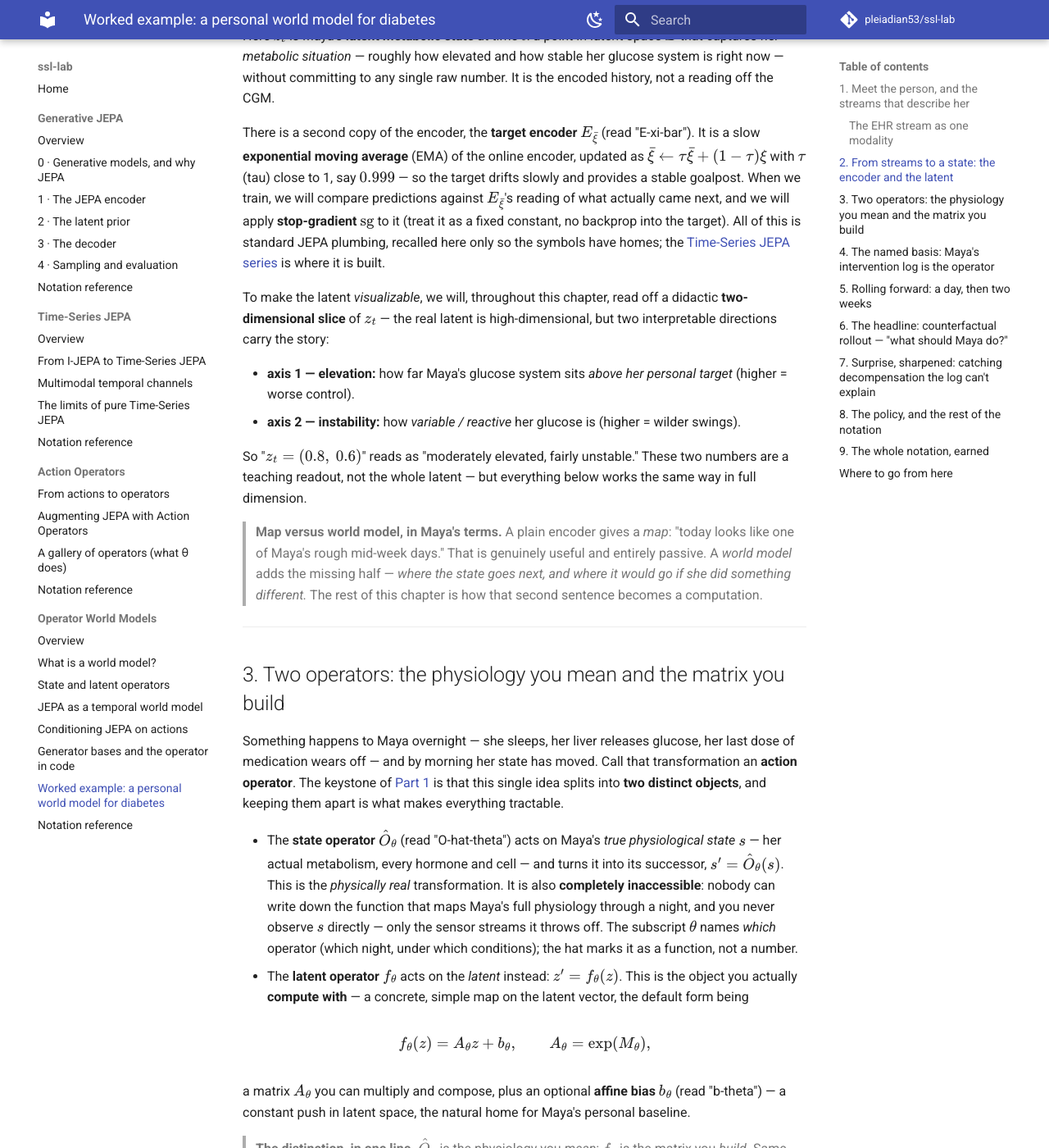
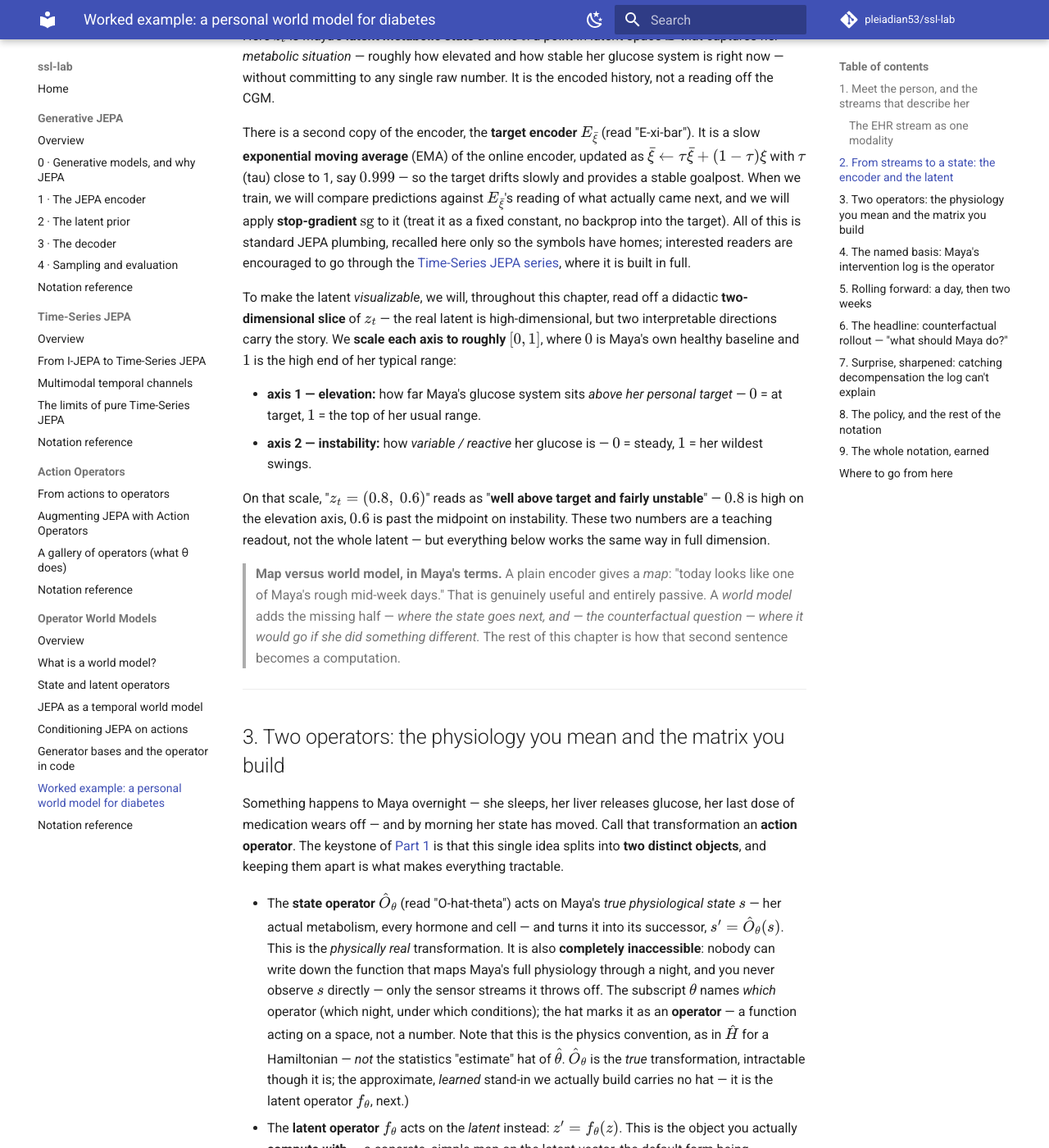
Before and after one commit to pleiadian53/ssl-lab, an MkDocs documentation site: the page built from docs/operator_world_models/05-worked-example-diabetes.md, in a window 1280 px wide and 1400 px high, scrolled down 3153 px. Shown: the whole window at 82% size. Built offline with MkDocs 1.6.1 and Material for MkDocs 9.7.7, drawn with Linux system fonts in a browser that asks for light colours; comment, search, counter and statistics services are not loaded; some of the changed text lies outside the part shown.

Commit message:
Updating operator world model documents, practical examples, and notations

```diff
--- a/docs/operator_world_models/05-worked-example-diabetes.md
+++ b/docs/operator_world_models/05-worked-example-diabetes.md
@@ -69,16 +69,16 @@
 
 Here **$z_t$** is Maya's **latent metabolic state** at time $t$: a point in latent space $\mathcal{Z}$ that captures her *metabolic situation* — roughly how elevated and how stable her glucose system is right now — without committing to any single raw number. It is the encoded history, not a reading off the CGM.
 
-There is a second copy of the encoder, the **target encoder $E_{\bar\xi}$** (read "E-xi-bar"). It is a slow **exponential moving average** (EMA) of the online encoder, updated as $\bar\xi \leftarrow \tau\bar\xi + (1-\tau)\xi$ with **$\tau$** (tau) close to 1, say $0.999$ — so the target drifts slowly and provides a stable goalpost. When we train, we will compare predictions against $E_{\bar\xi}$'s reading of what actually came next, and we will apply **stop-gradient $\mathrm{sg}$** to it (treat it as a fixed constant, no backprop into the target). All of this is standard JEPA plumbing, recalled here only so the symbols have homes; the [Time-Series JEPA series](../time_series_jepa/index.md) is where it is built.
+There is a second copy of the encoder, the **target encoder $E_{\bar\xi}$** (read "E-xi-bar"). It is a slow **exponential moving average** (EMA) of the online encoder, updated as $\bar\xi \leftarrow \tau\bar\xi + (1-\tau)\xi$ with **$\tau$** (tau) close to 1, say $0.999$ — so the target drifts slowly and provides a stable goalpost. When we train, we will compare predictions against $E_{\bar\xi}$'s reading of what actually came next, and we will apply **stop-gradient $\mathrm{sg}$** to it (treat it as a fixed constant, no backprop into the target). All of this is standard JEPA plumbing, recalled here only so the symbols have homes; interested readers are encouraged to go through the [Time-Series JEPA series](../time_series_jepa/index.md), where it is built in full.
 
-To make the latent *visualizable*, we will, throughout this chapter, read off a didactic **two-dimensional slice** of $z_t$ — the real latent is high-dimensional, but two interpretable directions carry the story:
+To make the latent *visualizable*, we will, throughout this chapter, read off a didactic **two-dimensional slice** of $z_t$ — the real latent is high-dimensional, but two interpretable directions carry the story. We **scale each axis to roughly $[0, 1]$**, where $0$ is Maya's own healthy baseline and $1$ is the high end of her typical range:
 
-- **axis 1 — elevation:** how far Maya's glucose system sits *above her personal target* (higher = worse control).
-- **axis 2 — instability:** how *variable / reactive* her glucose is (higher = wilder swings).
+- **axis 1 — elevation:** how far Maya's glucose system sits *above her personal target* — $0$ = at target, $1$ = the top of her usual range.
+- **axis 2 — instability:** how *variable / reactive* her glucose is — $0$ = steady, $1$ = her wildest swings.
 
-So "$z_t = (0.8,\ 0.6)$" reads as "moderately elevated, fairly unstable." These two numbers are a teaching readout, not the whole latent — but everything below works the same way in full dimension.
+On that scale, "$z_t = (0.8,\ 0.6)$" reads as "**well above target and fairly unstable**" — $0.8$ is high on the elevation axis, $0.6$ is past the midpoint on instability. These two numbers are a teaching readout, not the whole latent — but everything below works the same way in full dimension.
 
-> **Map versus world model, in Maya's terms.** A plain encoder gives a *map*: "today looks like one of Maya's rough mid-week days." That is genuinely useful and entirely passive. A *world model* adds the missing half — *where the state goes next, and where it would go if she did something different.* The rest of this chapter is how that second sentence becomes a computation.
+> **Map versus world model, in Maya's terms.** A plain encoder gives a *map*: "today looks like one of Maya's rough mid-week days." That is genuinely useful and entirely passive. A *world model* adds the missing half — *where the state goes next, and — the counterfactual question — where it would go if she did something different.* The rest of this chapter is how that second sentence becomes a computation.
 
 ---
 
@@ -86,7 +86,7 @@
 
 Something happens to Maya overnight — she sleeps, her liver releases glucose, her last dose of medication wears off — and by morning her state has moved. Call that transformation an **action operator**. The keystone of [Part 1](01-state-and-latent-operators.md) is that this single idea splits into **two distinct objects**, and keeping them apart is what makes everything tractable.
 
-- The **state operator $\hat O_\theta$** (read "O-hat-theta") acts on Maya's *true physiological state* $s$ — her actual metabolism, every hormone and cell — and turns it into its successor, $s' = \hat O_\theta(s)$. This is the *physically real* transformation. It is also **completely inaccessible**: nobody can write down the function that maps Maya's full physiology through a night, and you never observe $s$ directly — only the sensor streams it throws off. The subscript **$\theta$** names *which* operator (which night, under which conditions); the hat marks it as a function, not a number.
+- The **state operator $\hat O_\theta$** (read "O-hat-theta") acts on Maya's *true physiological state* $s$ — her actual metabolism, every hormone and cell — and turns it into its successor, $s' = \hat O_\theta(s)$. This is the *physically real* transformation. It is also **completely inaccessible**: nobody can write down the function that maps Maya's full physiology through a night, and you never observe $s$ directly — only the sensor streams it throws off. The subscript **$\theta$** names *which* operator (which night, under which conditions); the hat marks it as an **operator** — a function acting on a space, not a number. Note that this is the physics convention, as in $\hat H$ for a Hamiltonian — *not* the statistics "estimate" hat of $\hat\theta$. $\hat O_\theta$ is the *true* transformation, intractable though it is; the approximate, *learned* stand-in we actually build carries no hat — it is the latent operator $f_\theta$, next.)
 - The **latent operator $f_\theta$** acts on the *latent* instead: $z' = f_\theta(z)$. This is the object you actually **compute with** — a concrete, simple map on the latent vector, the default form being
 
 $$
@@ -109,7 +109,7 @@
 E\big(\hat O_\theta(s)\big) = f_\theta\big(E(s)\big).
 $$
 
-In words: *let the night happen and then encode the morning* (left path) should land in the same place as *encode tonight and then apply the latent operator* (right path). When the square commutes, $f_\theta$ is the faithful **shadow** of the real overnight physiology — and we make it commute by training, penalizing the gap between the two paths. The reason we can get away with never naming the intractable $\hat O_\theta$ is the JEPA payoff from Part 1: there is no decoder, no $E^{-1}$, nothing but encoded quantities compared against encoded quantities. Maya's true metabolism stays implicit, present only through the data it produced.
+In words, there are two routes from tonight's real state $s$ (top-left) to tomorrow's latent $z'$ (bottom-right), and the square's content is that they must agree. The **live-it-then-read-it route** (across the top, then down the right): let the night actually happen, $s \to s'$, and only then encode the morning, $z' = E(s')$ — the true answer, available only *after* tomorrow arrives. The **read-it-then-predict route** (down the left, then across the bottom): encode tonight now, $z = E(s)$, then apply the latent operator, $\hat z' = f_\theta(z)$ — a matrix multiply you can do *tonight*, before the night happens. When the square commutes, those two land in the same place: the cheap latent prediction equals the true encoded outcome, so $f_\theta$ is a faithful **shadow** of the real overnight physiology — and we make it commute by training, penalizing the gap between the two routes (push $f_\theta(E(s))$ toward $E(s')$ on every observed night). The reason we can get away with never naming the intractable $\hat O_\theta$ is the JEPA payoff from Part 1: there is no decoder, no $E^{-1}$, nothing but encoded quantities compared against encoded quantities. Maya's true metabolism stays implicit, present only through the data it produced.
 
 This is also where diabetes sits on the **expressiveness ↔ structure dial** from Part 1. Maya is at the **learned pole**: nobody handed us the physics of "what a 35-minute walk does to a metabolic latent," so the data must teach us $f_\theta$. (The opposite pole — proteins, where SE(3) rigid-motion structure is *given* by physics — is the same machinery with the basis fixed instead of learned. Here, it is all learned.)
 
@@ -290,6 +290,6 @@
 
 - **The concepts behind each move:** [Part 0 — What is a world model?](00-what-is-a-world-model.md) (map vs. world model), [Part 1 — State and latent operators](01-state-and-latent-operators.md) (the two operators and the commuting square), [Part 2 — JEPA as a temporal world model](02-jepa-as-a-temporal-world-model.md) (rollout, anchoring), [Part 3 — Conditioning JEPA on actions](03-conditioning-jepa-on-actions.md) (the single edit, counterfactuals, surprise), [Part 4 — Generator bases and the operator in code](04-generator-bases-and-the-operator-in-code.md) (the named basis, runnable module).
 - **Every symbol, as a table:** the [notation reference](notation.md).
-- **The EHR modality, in depth:** the sibling [`ehr-sequencing`](https://github.com/pleiadian53/ehr-sequencing) project — medical codes as a temporal language.
+- **The EHR modality, in depth:** the companion [`ehr-sequencing`](https://github.com/pleiadian53/ehr-sequencing) project — medical codes as a temporal language. It is a separate effort, not part of this repo, but its representation of coded patient histories is exactly the kind of temporal modality an operator world model can reuse as one input stream.
 
 *Series home: [Operator World Models](index.md).*
```
Also changed, not shown: other parts of docs/operator_world_models/05-worked-example-diabetes.md (+1 -1 lines), docs/operator_world_models/01-state-and-latent-operators.md (+1 -1 lines), docs/operator_world_models/notation.md (+1 -1 lines).
